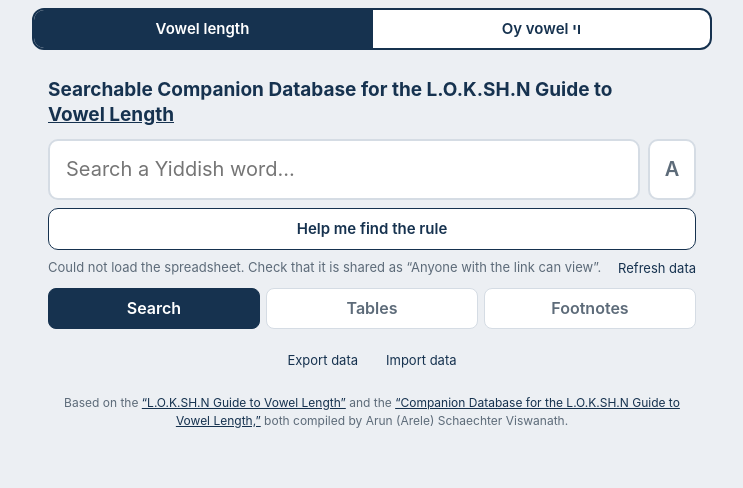
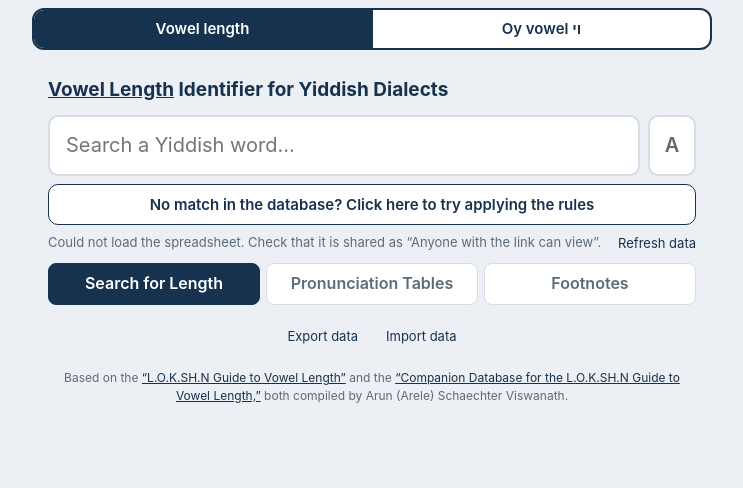
Before and after one commit to MPreston1/yiddish-vowel-search, a plain HTML site: page index.html in a window 1280 px wide. Shown: the whole page, without its empty margins (268-1011 px from the left). Drawn offline with Linux system fonts and the light colour scheme; no server answers.

Commit message:
Update headings and button text in index.html

```diff
--- a/index.html
+++ b/index.html
@@ -36,8 +36,9 @@
     </div>
 </div>
 <section class="app app-l" id="app-l">
-    <h1>Searchable Companion Database for the L.O.K.SH.N Guide to
+    <h1>
         <button type="button" class="rulelink" id="l-vlbtn" title="What is vowel length?">Vowel Length</button>
+        Identifier for Yiddish Dialects
     </h1>
     <header>
         <div class="qrow" id="l-qrow"><input id="l-q" type="search" dir="auto" lang="yi"
@@ -47,13 +48,15 @@
                     aria-pressed="false" aria-label="Toggle Yiddish typing">A
             </button>
         </div>
-        <button type="button" id="l-helpbtn" class="helpbtn">Help me find the rule</button>
+        <button type="button" id="l-helpbtn" class="helpbtn">No match in the database? Click here to try applying the
+            rules
+        </button>
         <div class="status"><span id="l-count"></span>
             <button id="l-refresh" class="refresh" type="button">Refresh data</button>
         </div>
         <nav class="tabs" id="l-tabs">
-            <button type="button" data-v="search" class="on">Search</button>
-            <button type="button" data-v="tables">Tables</button>
+            <button type="button" data-v="search" class="on">Search for Length</button>
+            <button type="button" data-v="tables">Pronunciation Tables</button>
             <button type="button" data-v="notes">Footnotes</button>
         </nav>
     </header>
@@ -73,7 +76,7 @@
         compiled by Arun (Arele) Schaechter Viswanath.</p>
 </section>
 <section class="app app-o" id="app-o">
-    <h1>Oy Search: the <span class="he" lang="yi">וי</span> vowel by dialect</h1>
+    <h1>Pronunciation of <span class="he" lang="yi">ױ</span> by Yiddish Dialect</h1>
     <header>
         <div class="qrow" id="o-qrow"><input id="o-q" type="search" dir="auto" lang="yi"
                                              placeholder="Search a Yiddish word…" autocomplete="off"
```
